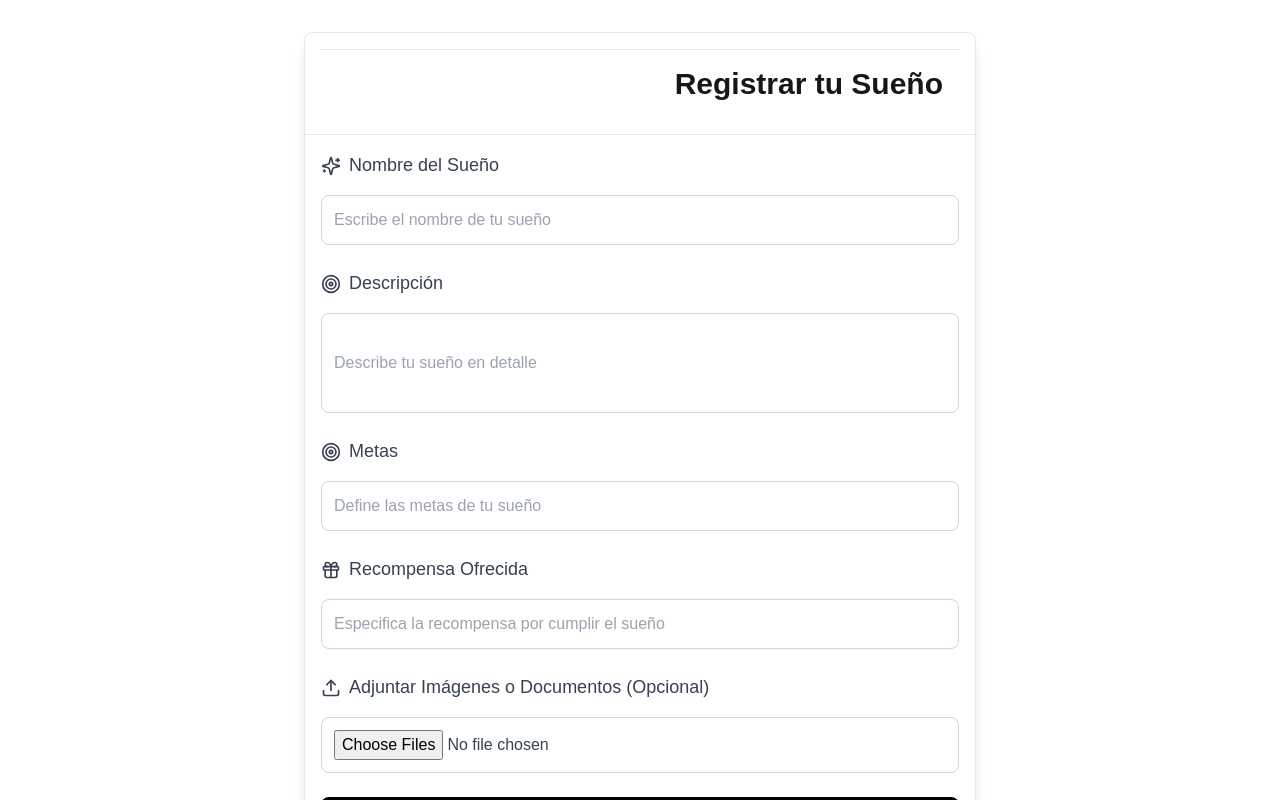
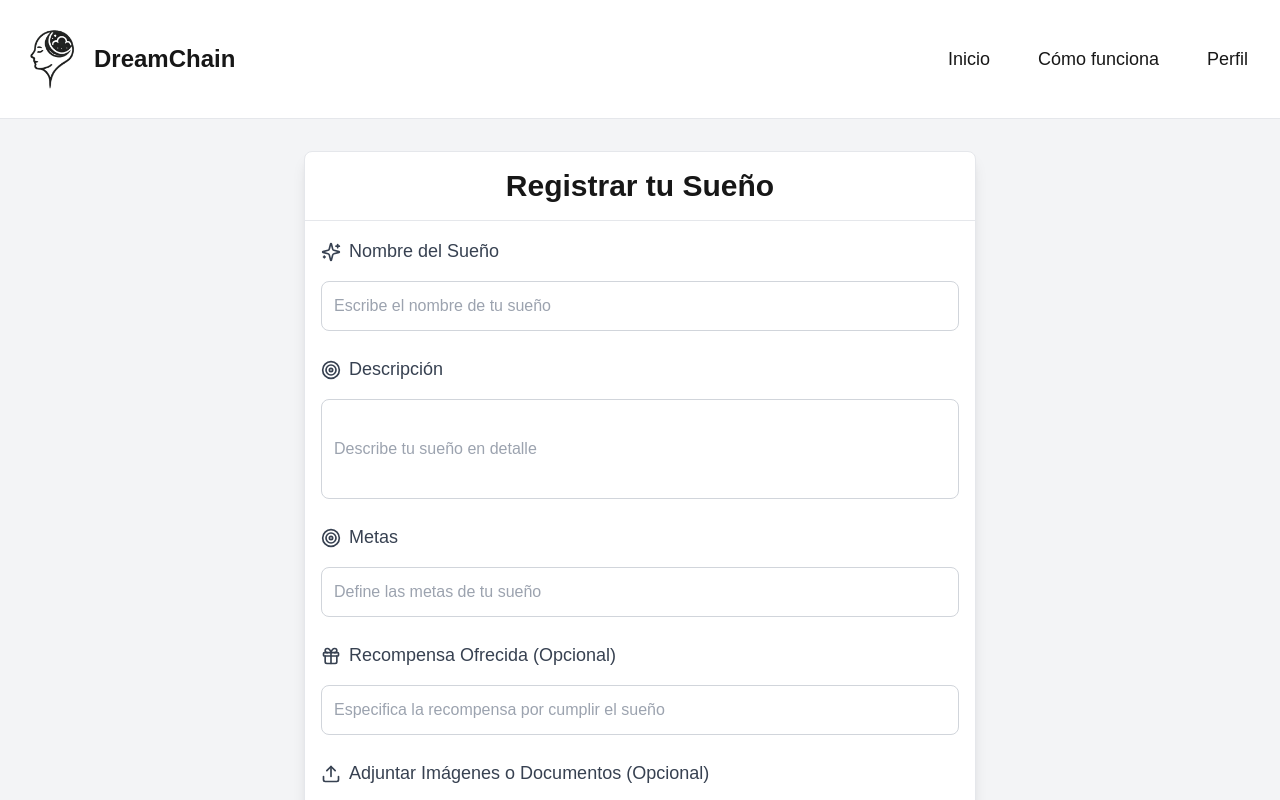
Before and after one commit to miaviles11/DreamChain, a Next.js app: page /registrar-sueno in a window 1280 px wide. Shown: the top 800 px of the page. Built offline with nearby package versions, Linux system fonts and the light colour scheme.

Commit message:
V-Mejorada

```diff
--- a/app/components/ui/footer.tsx
+++ b/app/components/ui/footer.tsx
@@ -3,7 +3,7 @@ import { Github, Twitter, Linkedin } from "lucide-react";
 
 export default function Footer() {
   return (
-    <footer className="py-8 bg-gray-100 border-t">
+    <footer className="py-8 bg-white border-t">
       <div className="container mx-auto flex flex-col md:flex-row justify-between items-center space-y-4 md:space-y-0">
         {/* Links de Navegación */}
         <nav className="flex space-x-4 text-sm font-medium">
--- a/app/explorar-sueno/page.tsx
+++ b/app/explorar-sueno/page.tsx
@@ -1,4 +1,4 @@
-"use client"
+"use client";
 
 import { Input } from "@/components/ui/input";
 import { Select, SelectContent, SelectItem, SelectTrigger, SelectValue } from "@/components/ui/select";
@@ -6,10 +6,50 @@ import { Button } from "@/components/ui/button";
 import { Card, CardContent, CardFooter, CardHeader } from "@/components/ui/card";
 import { Progress } from "@/components/ui/progress";
 import Link from "next/link";
+import Image from "next/image";
 
 export default function PublicDreams() {
   return (
-    <div className="container mx-auto px-4 py-8">
+    <div className="min-h-screen flex flex-col bg-gray-100">
+      {/* Header */}
+      <header className="py-6 px-4 border-b bg-white">
+        <div className="container mx-auto flex justify-between items-center">
+          <div className="flex items-center space-x-2">
+            <Image
+              src="/logo.png"
+              alt="Logo de DreamChain"
+              width={70}
+              height={70}
+              className="rounded-full"
+            />
+            <span className="text-2xl font-bold">DreamChain</span>
+          </div>
+          <nav className="hidden md:flex space-x-4">
+            <Link
+              href="/"
+              className="px-4 py-2 text-lg font-medium rounded-md hover:bg-gray-100"
+            >
+              Inicio
+            </Link>
+            <Link
+              href="how-it-works"
+              className="px-4 py-2 text-lg font-medium rounded-md hover:bg-gray-100"
+            >
+              Cómo funciona
+            </Link>
+            <Link
+              href="user-dashboard"
+              className="px-4 py-2 text-lg font-medium rounded-md hover:bg-gray-100"
+            >
+              Perfil
+            </Link>
+          </nav>
+        </div>
+      </header>
+
+      {/* Main Content */}
+      <div className="container mx-auto px-4 py-8 flex-grow">
+        {/* Search and Filter Section */}
         <div className="mb-8">
           <h1 className="text-3xl font-bold mb-4">Sueños Públicos</h1>
           <div className="flex flex-col sm:flex-row gap-4">
@@ -28,6 +68,7 @@ export default function PublicDreams() {
           </div>
         </div>
 
+        {/* Dreams Grid */}
         <div className="grid grid-cols-1 md:grid-cols-2 lg:grid-cols-3 gap-6">
           {[1, 2, 3, 4, 5, 6].map((dream) => (
             <Link key={dream} href={`/dream-details/${dream}`} passHref>
@@ -56,5 +97,6 @@ export default function PublicDreams() {
           ))}
         </div>
       </div>
+    </div>
   );
 }
--- a/app/how-it-works/page.tsx
+++ b/app/how-it-works/page.tsx
@@ -40,7 +40,7 @@ export default function HowItWorks() {
       {/* Main Content */}
       <main className="flex-grow">
         {/* Hero Section */}
-        <section className="py-20 bg-gray-50 text-center">
+        <section className="py-20 bg-gray-100 text-center">
           <h1 className="text-4xl font-bold mb-4 text-primary">¿Cómo Funciona DreamChain?</h1>
           <p className="text-lg text-muted-foreground">Convierte tus metas en colaboraciones globales.</p>
         </section>
@@ -68,7 +68,7 @@ export default function HowItWorks() {
         </section>
 
         {/* FAQs Section */}
-        <section className="py-16 bg-gray-50">
+        <section className="py-16 bg-gray-100">
           <div className="container mx-auto">
             <h2 className="text-3xl font-bold text-center mb-12 text-primary">Preguntas Frecuentes</h2>
             <Accordion>
@@ -92,7 +92,7 @@ export default function HowItWorks() {
         </section>
 
         {/* Call to Action */}
-        <section className="py-16 bg-primary text-black text-center">
+        <section className="py-16 bg-white text-black text-center">
           <div className="container mx-auto">
             <h2 className="text-3xl font-bold mb-8">¿Listo para empezar?</h2>
             <div className="flex justify-center space-x-4">
--- a/app/registrar-sueno/page.tsx
+++ b/app/registrar-sueno/page.tsx
@@ -1,28 +1,33 @@
-"use client"
-import { Card, CardContent, CardHeader, CardFooter } from "@/components/ui/card"
-import { Input } from "../components/ui/input"
-import { Button } from "../components/ui/button"
-import { Label } from "../components/ui/label"
-import { Upload, Target, Gift, Sparkles } from 'lucide-react'
-import React, { useState } from 'react';
+"use client";
 
-interface  FormDream {
-  name_sleep:string,
-  dream_description: string,
-  dream_goals: string,
-  dream_reward_offered: string
+import { Card, CardContent, CardHeader, CardFooter } from "@/components/ui/card";
+import { Input } from "../components/ui/input";
+import { Button } from "../components/ui/button";
+import { Label } from "../components/ui/label";
+import { Upload, Target, Gift, Sparkles } from "lucide-react";
+import React, { useState } from "react";
+import Footer from "@/components/ui/footer";
+import Image from "next/image";
+import Link from "next/link";
+
+interface FormDream {
+  name_sleep: string;
+  dream_description: string;
+  dream_goals: string;
+  dream_reward_offered: string;
 }
 
 export default function DreamRegistryForm() {
-
-  const [dreamForm, setDreamForm] =  useState<FormDream>({
-    name_sleep: '',
-    dream_description: '',
-    dream_goals: '',
-    dream_reward_offered: '',
+  const [dreamForm, setDreamForm] = useState<FormDream>({
+    name_sleep: "",
+    dream_description: "",
+    dream_goals: "",
+    dream_reward_offered: "",
   });
 
-  const handleChange = (e: React.ChangeEvent<HTMLInputElement | HTMLTextAreaElement>) => {
+  const handleChange = (
+    e: React.ChangeEvent<HTMLInputElement | HTMLTextAreaElement>
+  ) => {
     const { name, value } = e.target;
     setDreamForm((prev) => ({
       ...prev,
@@ -32,15 +37,53 @@ export default function DreamRegistryForm() {
 
   const handleSubmit = (e: React.FormEvent) => {
     e.preventDefault();
-    localStorage.setItem('form-dream', JSON.stringify(dreamForm));
-    console.log(localStorage.getItem('form-dream')); // Aquí puedes enviar el estado al servidor o hacer lo que necesites
+    localStorage.setItem("form-dream", JSON.stringify(dreamForm));
+    console.log(localStorage.getItem("form-dream")); // Aquí puedes enviar el estado al servidor o hacer lo que necesites
   };
 
   return (
-    <div className="container mx-auto px-4 py-8">
+    <div className="min-h-screen flex flex-col bg-gray-100">
+      {/* Header */}
+      <header className="py-6 px-4 border-b bg-white">
+        <div className="container mx-auto flex justify-between items-center">
+          <div className="flex items-center space-x-2">
+            <Image
+              src="/logo.png"
+              alt="Logo de DreamChain"
+              width={70}
+              height={70}
+              className="rounded-full"
+            />
+            <span className="text-2xl font-bold">DreamChain</span>
+          </div>
+          <nav className="hidden md:flex space-x-4">
+            <Link
+              href="/"
+              className="px-4 py-2 text-lg font-medium rounded-md hover:bg-gray-100"
+            >
+              Inicio
+            </Link>
+            <Link
+              href="how-it-works"
+              className="px-4 py-2 text-lg font-medium rounded-md hover:bg-gray-100"
+            >
+              Cómo funciona
+            </Link>
+            <Link
+              href="user-dashboard"
+              className="px-4 py-2 text-lg font-medium rounded-md hover:bg-gray-100"
+            >
+              Perfil
+            </Link>
+          </nav>
+        </div>
+      </header>
+
+      {/* Main Content */}
+      <div className="container mx-auto px-4 py-8 flex-grow">
         <Card className="w-full max-w-2xl mx-auto">
-        <CardHeader>
-          <CardFooter className="text-3xl font-bold text-center">Registrar tu Sueño</CardFooter>
+          <CardHeader className="text-center">
+            <h1 className="text-3xl font-bold">Registrar tu Sueño</h1>
           </CardHeader>
           <CardContent className="space-y-6">
             <div className="space-y-2">
@@ -48,7 +91,13 @@ export default function DreamRegistryForm() {
                 <Sparkles className="inline-block mr-2" size={20} />
                 Nombre del Sueño
               </Label>
-            <Input id="dream-name" name="name_sleep" value={dreamForm.name_sleep}  onChange={handleChange} placeholder="Escribe el nombre de tu sueño" />
+              <Input
+                id="dream-name"
+                name="name_sleep"
+                value={dreamForm.name_sleep}
+                onChange={handleChange}
+                placeholder="Escribe el nombre de tu sueño"
+              />
             </div>
 
             <div className="space-y-2">
@@ -56,7 +105,14 @@ export default function DreamRegistryForm() {
                 <Target className="inline-block mr-2" size={20} />
                 Descripción
               </Label>
-            <Input id="dream-description" name="dream_description" placeholder="Describe tu sueño en detalle" value={dreamForm.dream_description}  onChange={handleChange}  className="min-h-[100px]" />
+              <Input
+                id="dream-description"
+                name="dream_description"
+                placeholder="Describe tu sueño en detalle"
+                value={dreamForm.dream_description}
+                onChange={handleChange}
+                className="min-h-[100px]"
+              />
             </div>
 
             <div className="space-y-2">
@@ -64,29 +120,50 @@ export default function DreamRegistryForm() {
                 <Target className="inline-block mr-2" size={20} />
                 Metas
               </Label>
-            <Input id="dream-goals"  name="dream_goals" value={dreamForm.dream_goals}  onChange={handleChange} placeholder="Define las metas de tu sueño" />
+              <Input
+                id="dream-goals"
+                name="dream_goals"
+                value={dreamForm.dream_goals}
+                onChange={handleChange}
+                placeholder="Define las metas de tu sueño"
+              />
             </div>
 
             <div className="space-y-2">
               <Label htmlFor="dream-reward" className="text-lg font-medium">
                 <Gift className="inline-block mr-2" size={20} />
-              Recompensa Ofrecida
+                Recompensa Ofrecida (Opcional)
               </Label>
-            <Input id="dream-reward" name="dream_reward_offered"  value={dreamForm.dream_reward_offered}  onChange={handleChange} placeholder="Especifica la recompensa por cumplir el sueño" />
+              <Input
+                id="dream-reward"
+                name="dream_reward_offered"
+                value={dreamForm.dream_reward_offered}
+                onChange={handleChange}
+                placeholder="Especifica la recompensa por cumplir el sueño"
+              />
             </div>
             <div className="space-y-2">
               <Label htmlFor="dream-attachments" className="text-lg font-medium">
                 <Upload className="inline-block mr-2" size={20} />
                 Adjuntar Imágenes o Documentos (Opcional)
               </Label>
-            <Input id="dream-attachments" type="file" multiple className="cursor-pointer" />
+              <Input
+                id="dream-attachments"
+                type="file"
+                multiple
+                className="cursor-pointer"
+              />
             </div>
 
-          <Button className="w-full text-lg py-6" size="lg" onClick={handleSubmit} >
+            <Button className="w-full text-lg py-6" size="lg" onClick={handleSubmit}>
               Registrar en Blockchain
             </Button>
           </CardContent>
         </Card>
       </div>
-  )
+
+      {/* Footer */}
+      <Footer />
+    </div>
+  );
 }
```
Also changed, not shown: app/components/ui/testimonials.tsx (added, +58 -0 lines), app/page.tsx (+22 -8 lines), public/icons.png (added). Lines whose indentation alone changed are shown as unchanged.
